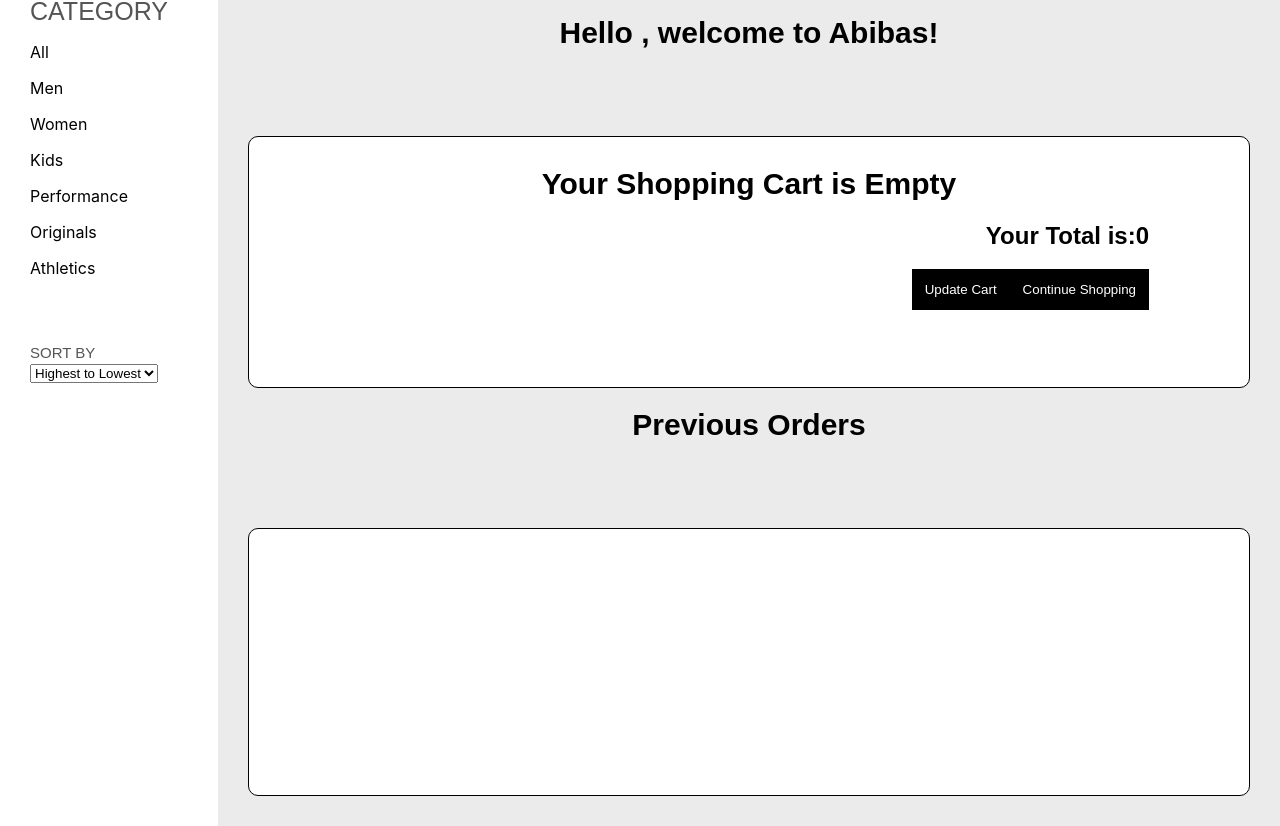
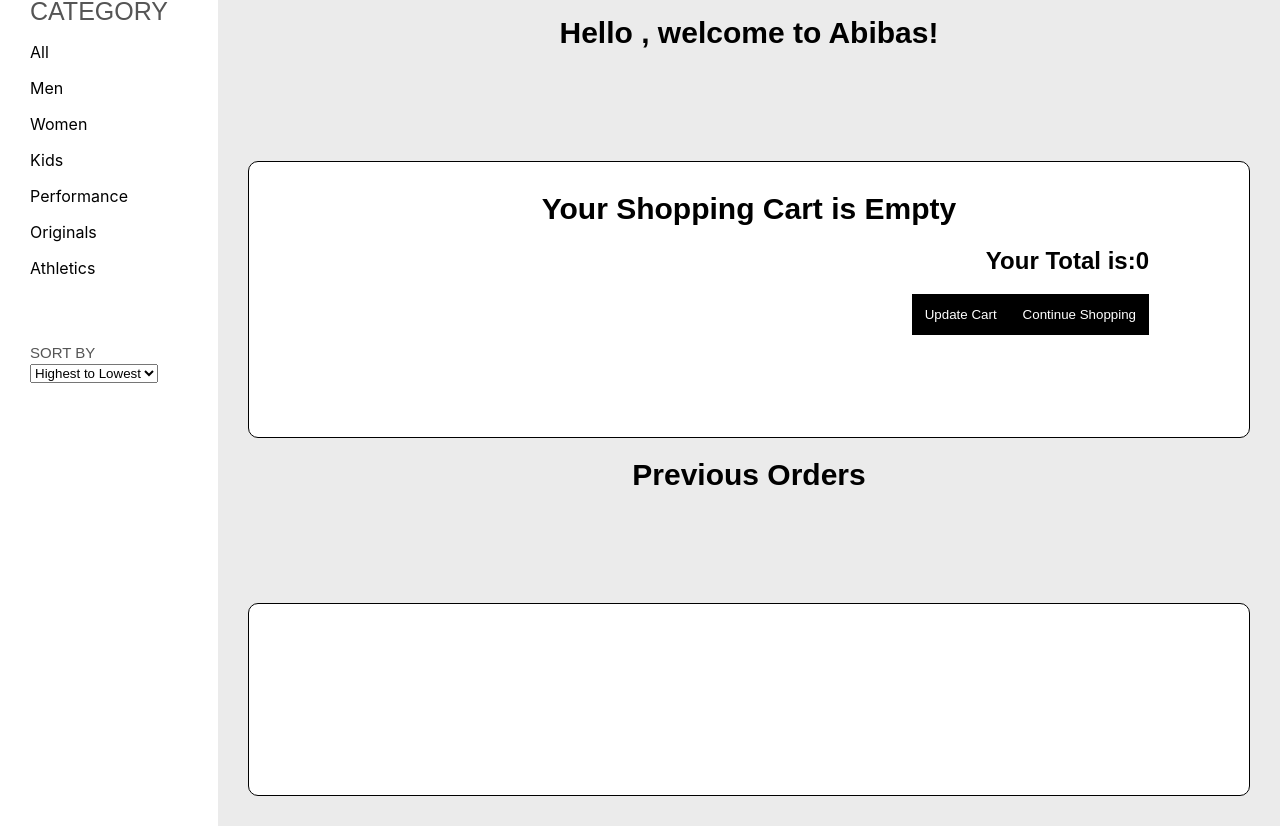
Before and after one commit to brianw921/ecommerce_frontend, a React (Create React App) app: page /profile in a window 1280 px wide. Shown: the part 344-1170 px from the top of the page. Built offline with nearby package versions, Linux system fonts and the light colour scheme.

Commit message:
userprofile

```diff
--- a/src/index.css
+++ b/src/index.css
@@ -549,10 +549,10 @@
   background: white;
   border-radius: 10px;
   position: relative;
-  padding-top: 100px;
+  padding-top: 50px;
   padding-right: 100px;
   padding-left: 100px;
-  padding-bottom: 100px;
+  padding-bottom: 50px;
   border: solid black .5px;
 }
 
```
